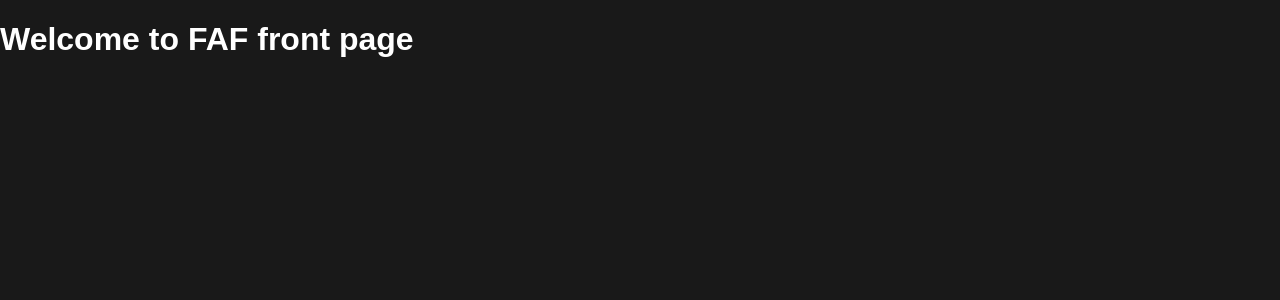
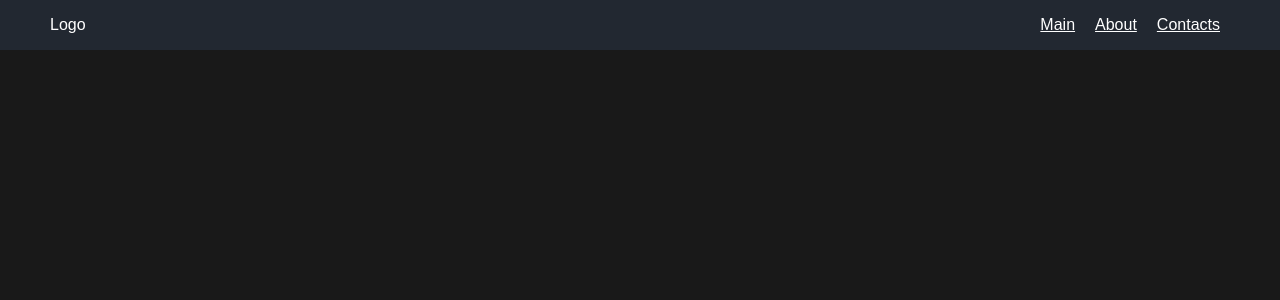
Before and after one commit to TUM-FAF/FAF-front-page, a React (Create React App) app: page / in a window 1280 px wide. Shown: the top 300 px of the page. Built offline with nearby package versions, Linux system fonts and the light colour scheme.

Commit message:
Close #2 create simple navbar

```diff
--- a/package.json
+++ b/package.json
@@ -5,6 +5,8 @@
   "dependencies": {
     "react": "^16.3.2",
     "react-dom": "^16.3.2",
+    "react-router": "^4.2.0",
+    "react-router-dom": "^4.2.2",
     "react-scripts": "1.1.4",
     "styled-components": "^3.2.6"
   },
--- a/src/App.js
+++ b/src/App.js
@@ -1,14 +1,11 @@
 import React, { Component } from 'react';
-import styled from 'styled-components';
+import Navbar from './components/Navbar';
 
-const Title = styled.h1`
-  color: #FFFFFF;
-`;
 
 class App extends Component {
   render() {
     return (
-      <Title>Welcome to FAF front page</Title>
+      <Navbar/>
     );
   }
 }
--- /dev/null
+++ b/src/components/Navbar.js
@@ -0,0 +1,46 @@
+import React, { Component } from 'react';
+import styled from 'styled-components';
+import { Link } from 'react-router-dom';
+
+const NavbarContainer = styled.div`
+  background-color: #222831;
+  color: #FFFFFF;
+  height: 50px;
+  display: flex;
+`;
+
+const LogoContainer = styled.div`
+  margin: 16px 50px;
+  flex-grow: 1;
+`;
+
+const NavLinks = styled.ul`
+  list-style-type: none;
+  display: flex;
+  margin: 16px 50px;
+`;
+
+const NavLinksEl = styled.li`
+  margin: 0 10px;
+
+  a {
+    color: #FFFFFF;
+  }
+`;
+
+class Navbar extends Component {
+  render() {
+    return (
+      <NavbarContainer>
+        <LogoContainer>Logo</LogoContainer>
+        <NavLinks>
+          <NavLinksEl><Link to='/main'>Main</Link></NavLinksEl>
+          <NavLinksEl><Link to='/about'>About</Link></NavLinksEl>
+          <NavLinksEl><Link to='/contacts'>Contacts</Link></NavLinksEl>
+        </NavLinks>
+      </NavbarContainer>
+    );
+  }
+}
+
+export default Navbar;
--- a/src/index.js
+++ b/src/index.js
@@ -1,8 +1,16 @@
 import React from 'react';
 import ReactDOM from 'react-dom';
+import { Route } from 'react-router';
+import { HashRouter } from 'react-router-dom';
 import './index.css';
 import App from './App';
 import registerServiceWorker from './registerServiceWorker';
 
-ReactDOM.render(<App />, document.getElementById('root'));
+ReactDOM.render(
+  <HashRouter>
+    <Route path='/' component={App}>
+    </Route>
+  </HashRouter>
+  ,
+  document.getElementById('root'));
 registerServiceWorker();
```
Also changed, not shown: 1 other file (tests, documents, lock files or other folders).
